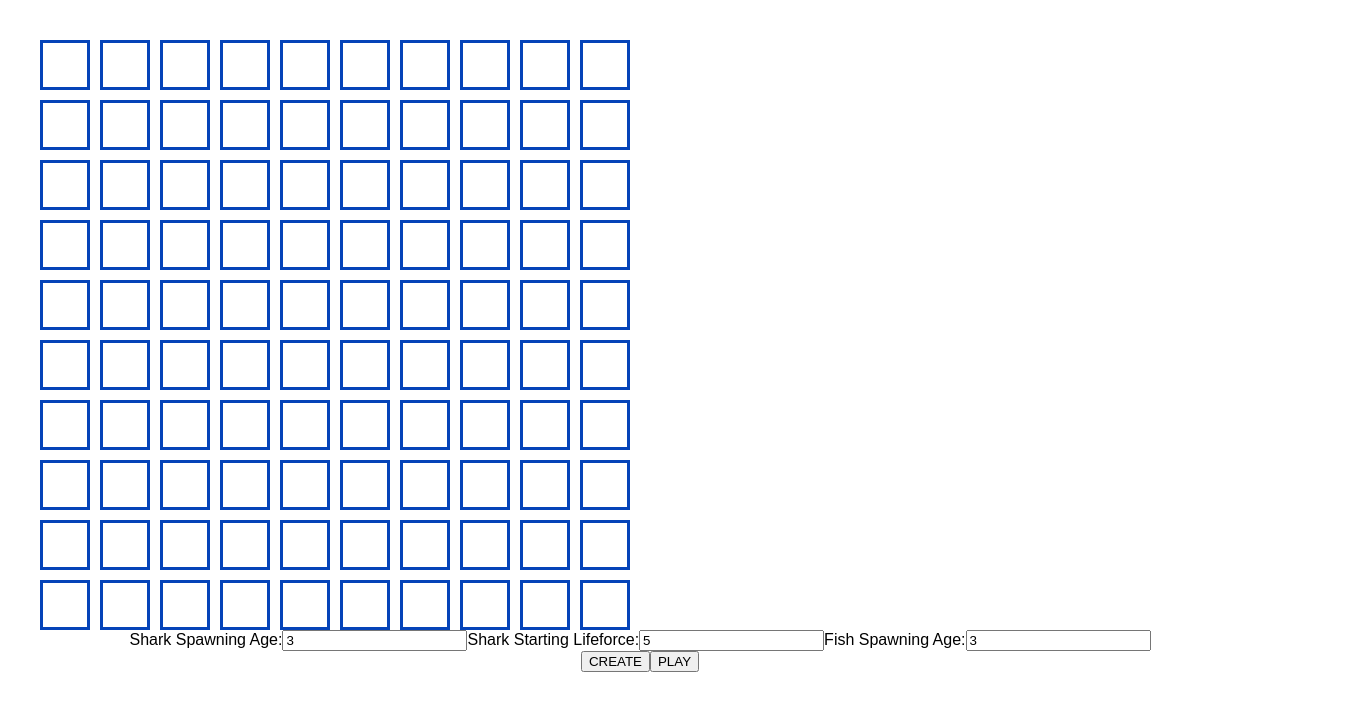
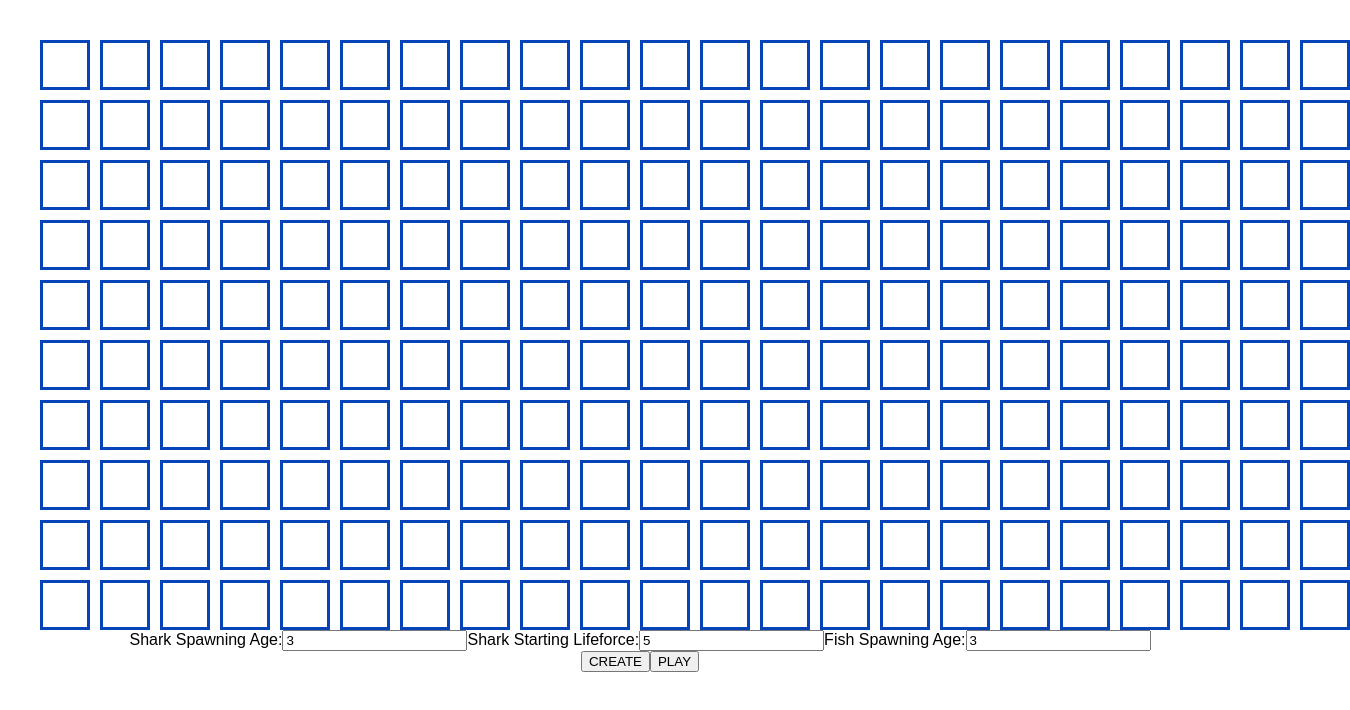
Before and after one commit to denialanderror/wa-tor-react, a React (Create React App) app: page / in a window 1280 px wide. Shown: the top 710 px of the page, 1350 px wide, since content can reach past the window. Built offline with nearby package versions, Linux system fonts and the light colour scheme.

Commit message:
Fixed navigation

```diff
--- a/src/components/TorusDisplay.css
+++ b/src/components/TorusDisplay.css
@@ -1,6 +1,6 @@
 .grid {
   display: grid;
-  grid-template-columns: repeat(10, 50px);
+  grid-template-columns: repeat(22, 50px);
   grid-template-rows: repeat(10, 50px);
   grid-gap: 10px;
 }
--- a/src/components/TorusDisplay.js
+++ b/src/components/TorusDisplay.js
@@ -26,7 +26,7 @@ class TorusDisplay extends Component {
   }
 
   create() {
-    const torus = createTorus(10, 10)
+    const torus = createTorus(22, 10)
     this.setState({ ...this.state, torus })
   }
 
--- a/src/logic/navigation.js
+++ b/src/logic/navigation.js
@@ -4,10 +4,10 @@ const getOccupant = (array, index) => {
 
 const checkLeft = ({ array, width }, pos) => getOccupant(array, (pos === 0 ? width : pos) - 1)
 
-const checkDown = ({ array, width, height }, pos) => getOccupant(array, (pos + height) % (width * height))
+const checkDown = ({ array, width, height }, pos) => getOccupant(array, (pos + width) % (width * height))
 
 const checkUp = ({ array, width, height }, pos) =>
-  getOccupant(array, (pos - height < 0 ? height * width : pos) - height)
+  getOccupant(array, (pos - width < 0 ? height * width - pos : pos) - width)
 
 const checkRight = ({ array, width }, pos) => getOccupant(array, ((pos + 1) % width === 0 ? pos - width : pos) + 1)
 
```
Also changed, not shown: 1 other file (tests, documents, lock files or other folders).
